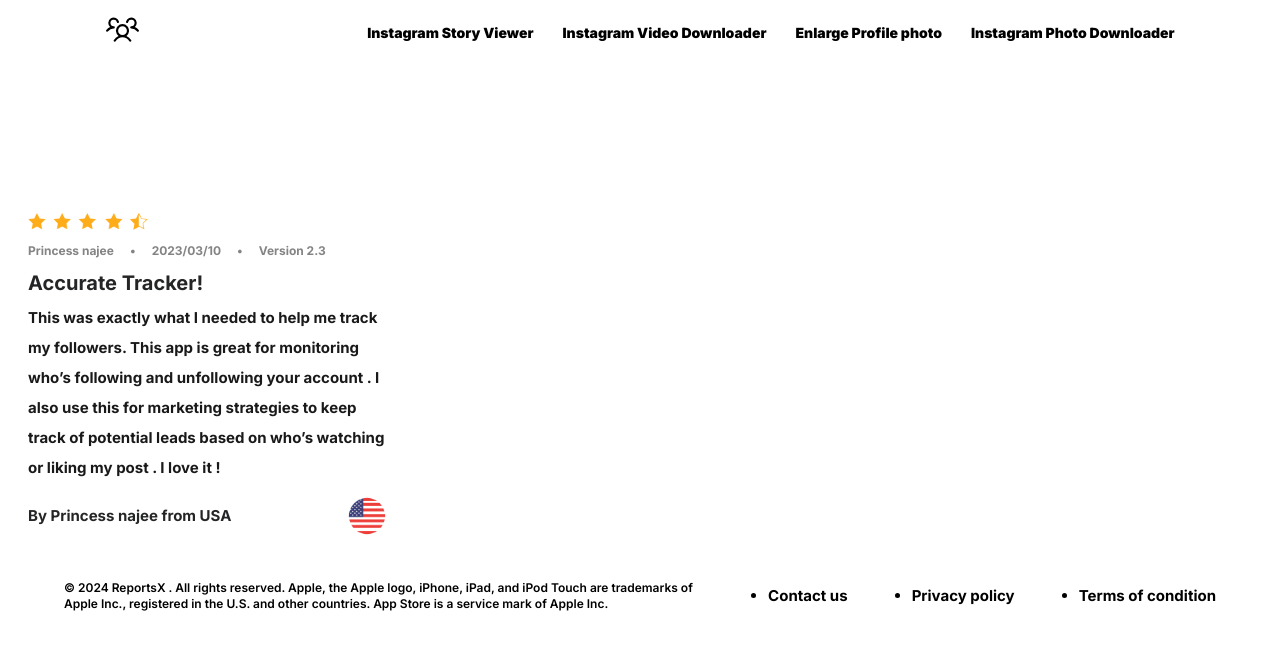
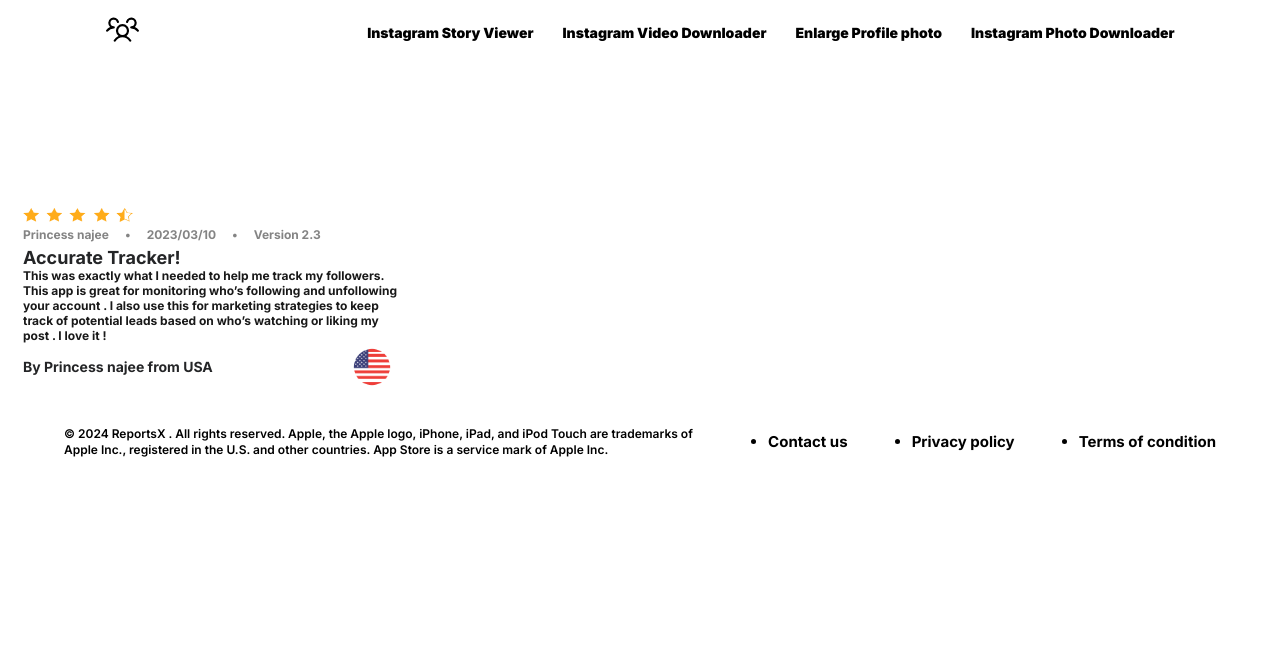
Before and after one commit to mohamed-sayed-elmahdy/ReportX-Website-MarqueeEeffect-Next.jsApp, a Next.js app: page /components/ReviewCard in a window 1280 px wide. Shown: the top 650 px of the page. Built offline with nearby package versions, Linux system fonts and the light colour scheme.

Commit message:
first commit

```diff
--- a/src/app/components/ReviewCard/page.js
+++ b/src/app/components/ReviewCard/page.js
@@ -8,8 +8,8 @@
       <Image
         src="/group.png"
         alt="stars"
-        width={120}
-        height={18}
+        width={110}
+        height={15}
         className={styles.img}
       />
       <div className={styles.group}>
--- a/src/app/components/ReviewCard/reviewCard.module.css
+++ b/src/app/components/ReviewCard/reviewCard.module.css
@@ -3,14 +3,14 @@
   align-items: flex-start;
   justify-content: center;
   flex-direction: column;
-  gap: 0.5rem;
+  gap: 0.0.2rem;
   width: 409px;
   background: rgba(255, 255, 255, 0.9);
   mix-blend-mode: normal;
   opacity: 0.9;
   border-radius: 25px;
   margin: 0.5rem;
-  padding: 20px;
+  padding: 15px;
 }
 .cardContainer .group {
   display: flex;
@@ -25,28 +25,24 @@
 }
 .cardContainer .minireview {
   font-weight: 700;
-  font-size: 20px;
-  line-height: 24px;
+  font-size: 18px;
   text-align: center;
   color: #0d0e10;
 }
 .cardContainer .review {
   font-weight: 700;
-  font-size: 15px;
-  line-height: 30px;
-
+  font-size: 12px;
   color: #000000;
 }
 .cardContainer .nameAndContry {
   align-items: center;
   justify-content: space-between;
   width: 100%;
-  margin-top: 0.3rem;
+  margin-top: 0.2rem;
 }
 .cardContainer .nameAndContry .name {
   font-weight: 700;
-  font-size: 15px;
-  line-height: 24px;
+  font-size: 14px;
   text-align: center;
   color: #0d0e10;
 }
--- a/src/app/page.module.css
+++ b/src/app/page.module.css
@@ -80,7 +80,7 @@
   font-size: 45px;
   text-align: center;
   color: #0d0e10;
-  margin-bottom: 1.5rem;
+  margin-bottom: 1rem;
 }
 
 .animationContainer {
```
